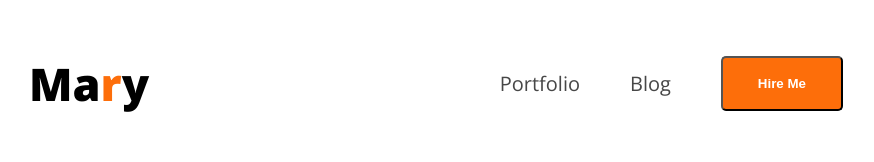
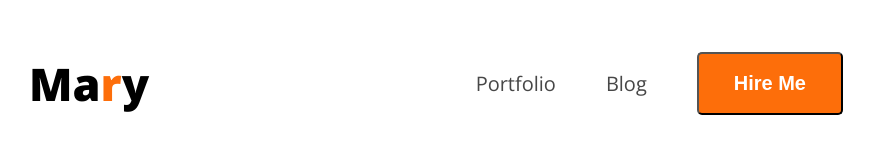
Before and after one commit to Shofikul2024/web-deb-portfolio-resourse, a plain HTML site: page index.html in a window 1280 px wide. Shown: the whole page, without its empty margins (179-1053 px from the left). Drawn offline with nearby package versions, Linux system fonts and the light colour scheme.

Commit message:
added properly  all informatin

```diff
--- a/styles/portfolio.css
+++ b/styles/portfolio.css
@@ -30,6 +30,8 @@ nav{
     align-items: center;
     justify-content:space-between;
     margin: 0px 200px ;
+    /* color: white; */
+
 }
 
 
@@ -40,7 +42,8 @@ font-weight: bold;
 color: white;
 padding: 18px 35px;
 border-radius: 5px;
-
+color: white;
+font-size: 20px;
 
 
 }
```
